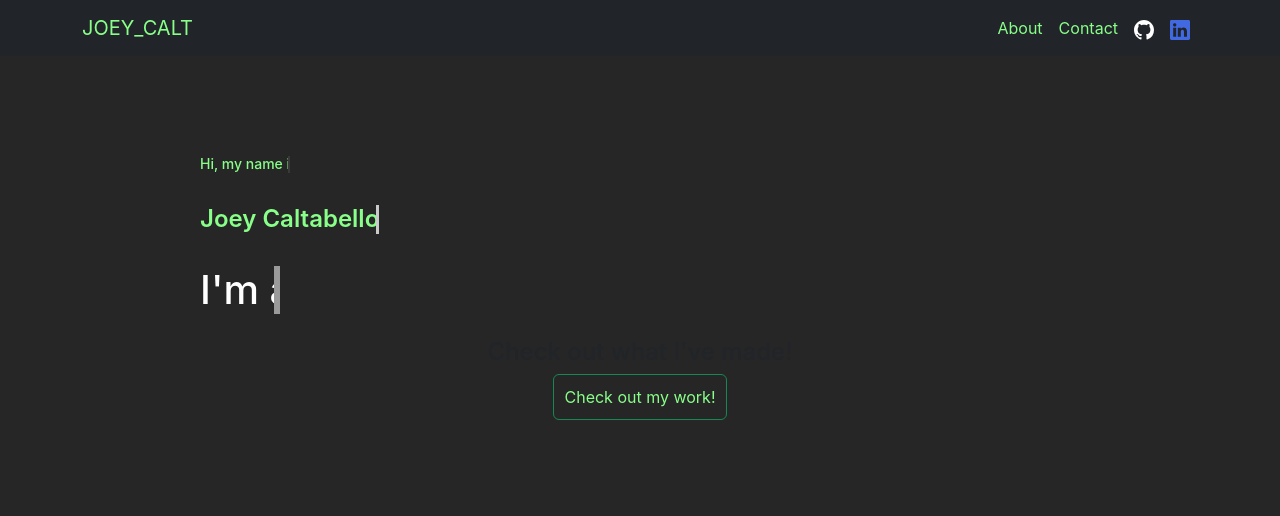
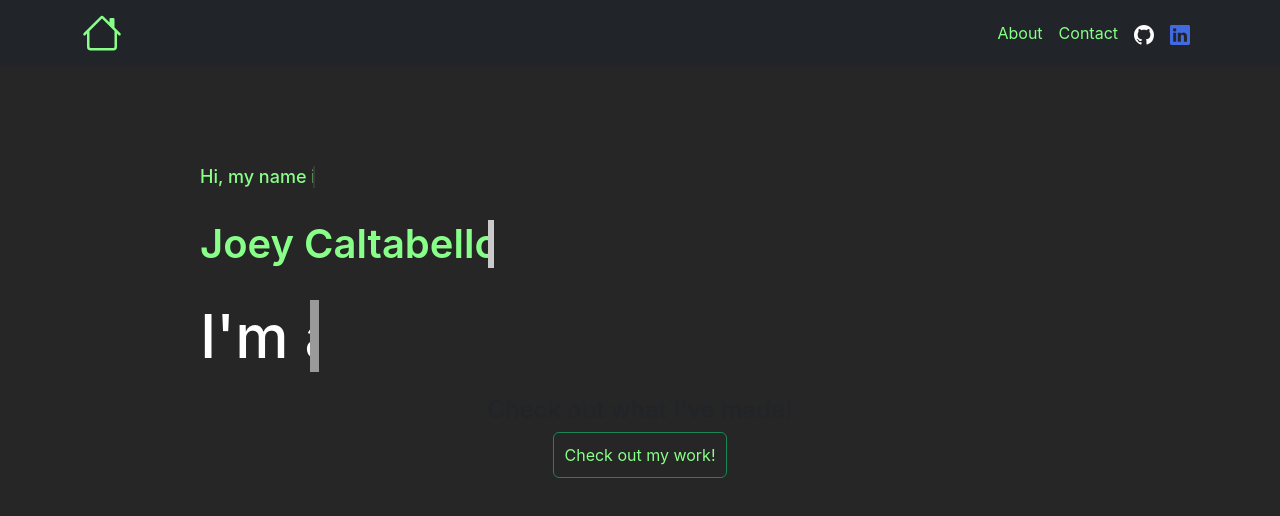
Before and after one commit to joeycalt/Portfolio, a React (Create React App) app: page / in a window 1280 px wide. Shown: the top 516 px of the page. Built offline with nearby package versions, Linux system fonts and the light colour scheme.

Commit message:
edited main page to fill more

```diff
--- a/src/App.css
+++ b/src/App.css
@@ -116,7 +116,7 @@ html {
 }
 
 .main-title {
-  font-size: 40px;
+  font-size: 60px;
   color: white;
   overflow: hidden;
   margin: 0;
@@ -133,7 +133,7 @@ html {
 }
 
 .greeting {
-  font-size: 14px;
+  font-size: 18px;
   color: rgb(136, 255, 136);
   margin-top: 100px;
   text-align: left;
@@ -145,7 +145,7 @@ html {
 }
 
 .name {
-  font-size: 24px;
+  font-size: 40px;
   color: rgb(136, 255, 136);
   font-weight: 600;
   text-align: left;
@@ -159,7 +159,7 @@ html {
 
 @keyframes typing {
   from { width: 0 }
-  to { width: 62% }
+  to { width: 92% }
 }
 @keyframes blinking {
   from { border-color: transparent }
@@ -168,12 +168,12 @@ html {
 
 @keyframes typing-1 {
   from { width: 0 }
-  to { width: 7% }
+  to { width: 9% }
 }
 
 @keyframes typing-2 {
   from { width: 0 }
-  to { width: 14% }
+  to { width: 23% }
 }
 
 .second-title {
@@ -265,6 +265,12 @@ html {
   width: 20px;
 }
 
+.home {
+  color: rgb(136, 255, 136);
+  height: 40px;
+  width: 40px;
+}
+
 .mylink {
   color: royalblue;
   height: 20px;
--- a/src/components/Header.js
+++ b/src/components/Header.js
@@ -2,14 +2,16 @@ import Container from 'react-bootstrap/Container';
 import Nav from 'react-bootstrap/Nav';
 import Navbar from 'react-bootstrap/Navbar';
 import NavDropdown from 'react-bootstrap/NavDropdown';
-import {Github, Linkedin} from 'react-bootstrap-icons'
+import {Github, Linkedin, House} from 'react-bootstrap-icons'
 
 function Header(props) {
     return (
       <>
         <Navbar bg="dark" expand="lg">
       <Container>
-        <Navbar.Brand href="/">JOEY_CALT</Navbar.Brand>
+        <Navbar.Brand href="/">
+          <House className='home' />
+        </Navbar.Brand>
         <Navbar.Toggle aria-controls="basic-navbar-nav" />
         <Navbar.Collapse id="basic-navbar-nav">
           <Nav className="ms-auto">
```
